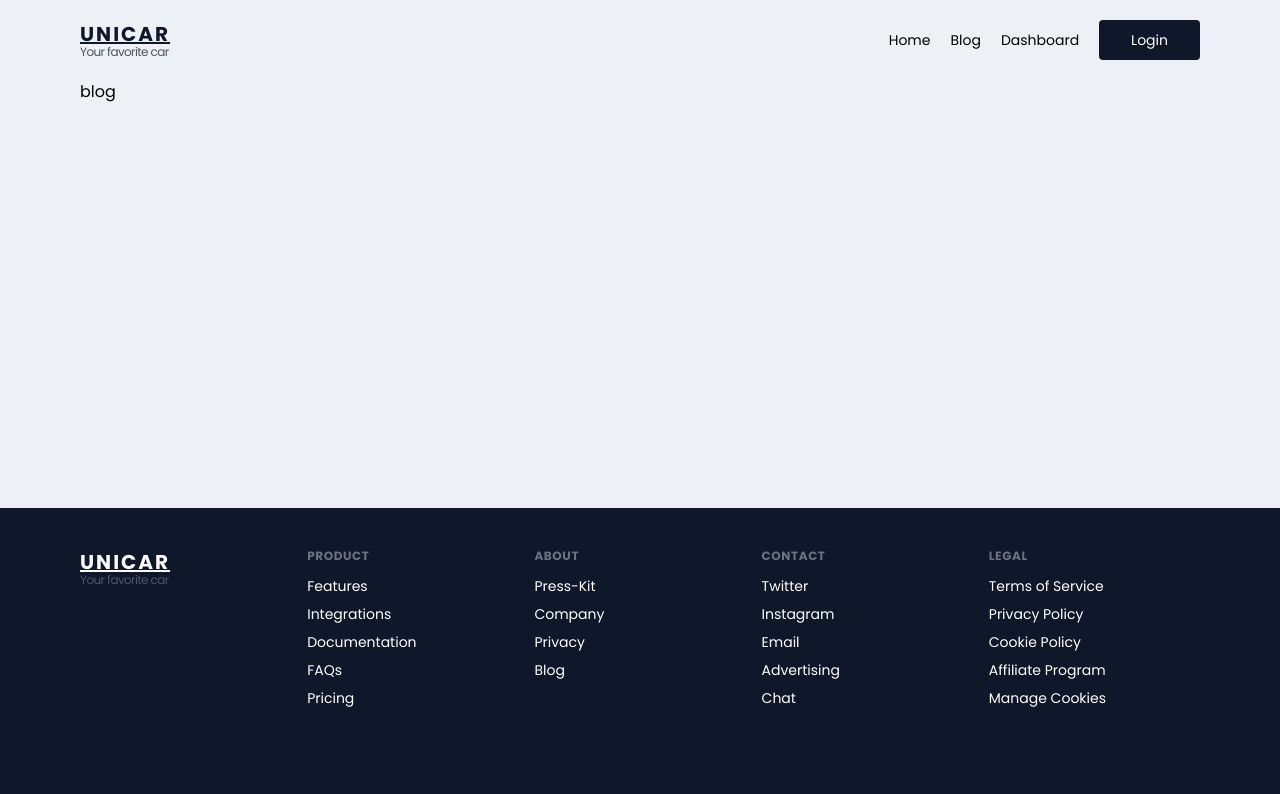
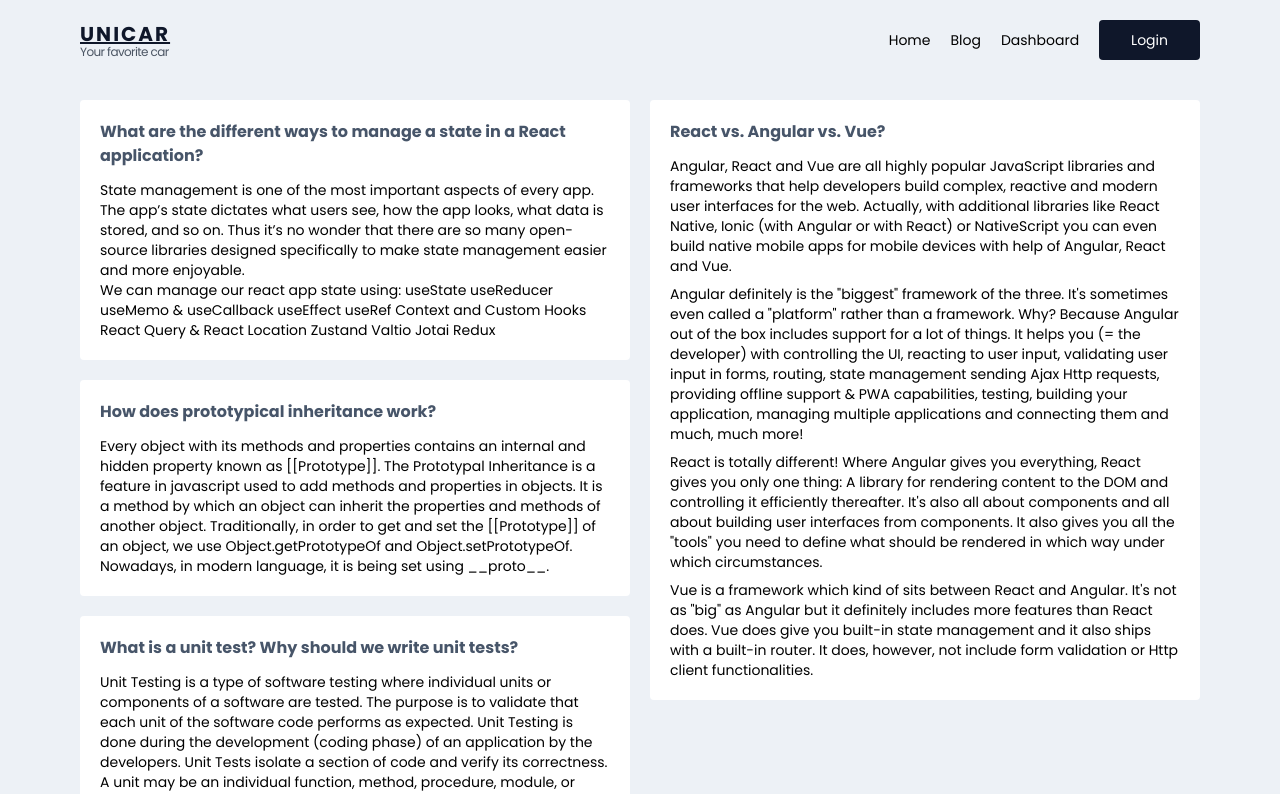
Before and after one commit to Arifulislam5577/unicar-client, a React (Create React App) app: page /blog in a window 1280 px wide. Shown: the top 794 px of the page. Built offline with nearby package versions, Linux system fonts and the light colour scheme.

Commit message:
blog and category pages added

```diff
--- a/src/index.css
+++ b/src/index.css
@@ -24,3 +24,8 @@ html,
   flex-direction: column;
   justify-content: space-between;
 }
+
+.blog {
+  grid-column: span 1;
+  grid-row: span 1;
+}
--- a/src/pages/Blog/Blog.js
+++ b/src/pages/Blog/Blog.js
@@ -2,8 +2,104 @@ import React from "react";
 
 const Blog = () => {
   return (
-    <section>
-      <div className="container">blog</div>
+    <section className="py-5">
+      <div className="container">
+        <div className="blogs grid grid-cols-1 lg:grid-cols-2 gap-5 grid-flow-row-dense">
+          <div className="lg:col-span-1 w-full flex flex-col gap-5">
+            <div className="blog bg-white p-5 rounded ">
+              <h2 className="font-bold text-slate-600 mb-3">
+                What are the different ways to manage a state in a React
+                application?
+              </h2>
+              <p className="text-sm text-gray-slate-600">
+                State management is one of the most important aspects of every
+                app. The app’s state dictates what users see, how the app looks,
+                what data is stored, and so on. Thus it’s no wonder that there
+                are so many open-source libraries designed specifically to make
+                state management easier and more enjoyable.
+              </p>
+
+              <p className="text-sm text-gray-slate-600">
+                We can manage our react app state using: useState useReducer
+                useMemo & useCallback useEffect useRef Context and Custom Hooks
+                React Query & React Location Zustand Valtio Jotai Redux
+              </p>
+            </div>
+            <div className="blog bg-white p-5 rounded ">
+              <h2 className="font-bold text-slate-600 mb-3">
+                How does prototypical inheritance work?
+              </h2>
+              <p className="text-sm text-gray-slate-600">
+                Every object with its methods and properties contains an
+                internal and hidden property known as [[Prototype]]. The
+                Prototypal Inheritance is a feature in javascript used to add
+                methods and properties in objects. It is a method by which an
+                object can inherit the properties and methods of another object.
+                Traditionally, in order to get and set the [[Prototype]] of an
+                object, we use Object.getPrototypeOf and Object.setPrototypeOf.
+                Nowadays, in modern language, it is being set using __proto__.
+              </p>
+            </div>
+            <div className="blog bg-white p-5 rounded ">
+              <h2 className="font-bold text-slate-600 mb-3">
+                What is a unit test? Why should we write unit tests?
+              </h2>
+              <p className="text-sm text-gray-slate-600">
+                Unit Testing is a type of software testing where individual
+                units or components of a software are tested. The purpose is to
+                validate that each unit of the software code performs as
+                expected. Unit Testing is done during the development (coding
+                phase) of an application by the developers. Unit Tests isolate a
+                section of code and verify its correctness. A unit may be an
+                individual function, method, procedure, module, or object.
+              </p>
+            </div>
+          </div>
+          <div className="lg:col-span-1 w-full">
+            <div className="blog bg-white p-5 rounded ">
+              <h2 className="font-bold text-slate-600 mb-3">
+                React vs. Angular vs. Vue?
+              </h2>
+              <p className="text-sm text-gray-slate-600 mb-2">
+                Angular, React and Vue are all highly popular JavaScript
+                libraries and frameworks that help developers build complex,
+                reactive and modern user interfaces for the web. Actually, with
+                additional libraries like React Native, Ionic (with Angular or
+                with React) or NativeScript you can even build native mobile
+                apps for mobile devices with help of Angular, React and Vue.
+              </p>
+
+              <p className="text-sm text-gray-slate-600 mb-2">
+                Angular definitely is the "biggest" framework of the three. It's
+                sometimes even called a "platform" rather than a framework. Why?
+                Because Angular out of the box includes support for a lot of
+                things. It helps you (= the developer) with controlling the UI,
+                reacting to user input, validating user input in forms, routing,
+                state management sending Ajax Http requests, providing offline
+                support & PWA capabilities, testing, building your application,
+                managing multiple applications and connecting them and much,
+                much more!
+              </p>
+              <p className="text-sm text-gray-slate-600 mb-2">
+                React is totally different! Where Angular gives you everything,
+                React gives you only one thing: A library for rendering content
+                to the DOM and controlling it efficiently thereafter. It's also
+                all about components and all about building user interfaces from
+                components. It also gives you all the "tools" you need to define
+                what should be rendered in which way under which circumstances.
+              </p>
+              <p className="text-sm text-gray-slate-600">
+                Vue is a framework which kind of sits between React and Angular.
+                It's not as "big" as Angular but it definitely includes more
+                features than React does. Vue does give you built-in state
+                management and it also ships with a built-in router. It does,
+                however, not include form validation or Http client
+                functionalities.
+              </p>
+            </div>
+          </div>
+        </div>
+      </div>
     </section>
   );
 };
--- a/src/pages/Category/Category.js
+++ b/src/pages/Category/Category.js
@@ -1,9 +1,97 @@
 import React from "react";
-
+import { Link } from "react-router-dom";
+import Product from "../../components/shared/Product";
 const Category = () => {
   return (
-    <section>
-      <div className="container">Category</div>
+    <section className="py-5">
+      <div className="container">
+        <div className="grid grid-cols-1 lg:grid-cols-4 gap-5 ">
+          <div className="lg:col-span-1 w-full">
+            <div className="p-5 bg-white">
+              <div className="flex items-center justify-between border-b pb-3">
+                <h1 className="text-gray-600 font-bold text-sm">
+                  Filter Product
+                </h1>
+                <button className="px-2 py-1 text-white bg-gray-700 hover:bg-red-600 text-xs rounded-full">
+                  reset
+                </button>
+              </div>
+
+              <div className="my-4 border-b pb-3">
+                <h1 className="text-gray-600 font-bold text-sm">Search</h1>
+                <fieldset className="w-full space-y-1 dark:text-gray-100">
+                  <label htmlFor="Search" className="hidden">
+                    Search
+                  </label>
+                  <div className="relative">
+                    <span className="absolute inset-y-0 left-0 flex items-center pl-2">
+                      <button
+                        type="button"
+                        title="search"
+                        className="p-1 focus:outline-none focus:ring"
+                      >
+                        <svg
+                          fill="currentColor"
+                          viewBox="0 0 512 512"
+                          className="w-4 h-4 dark:text-gray-100"
+                        >
+                          <path d="M479.6,399.716l-81.084-81.084-62.368-25.767A175.014,175.014,0,0,0,368,192c0-97.047-78.953-176-176-176S16,94.953,16,192,94.953,368,192,368a175.034,175.034,0,0,0,101.619-32.377l25.7,62.2L400.4,478.911a56,56,0,1,0,79.2-79.195ZM48,192c0-79.4,64.6-144,144-144s144,64.6,144,144S271.4,336,192,336,48,271.4,48,192ZM456.971,456.284a24.028,24.028,0,0,1-33.942,0l-76.572-76.572-23.894-57.835L380.4,345.771l76.573,76.572A24.028,24.028,0,0,1,456.971,456.284Z"></path>
+                        </svg>
+                      </button>
+                    </span>
+                    <input
+                      type="search"
+                      name="Search"
+                      placeholder="Search..."
+                      className="py-2 pl-10 text-sm rounded w-full focus:outline-none bg-gray-900 dark:text-gray-100 focus:dark:bg-gray-900 focus:dark:border-violet-400"
+                    />
+                  </div>
+                </fieldset>
+              </div>
+              <div className="my-4 border-b pb-3">
+                <h1 className="text-gray-600 font-bold text-sm">Price</h1>
+                <input
+                  id="slider"
+                  type="range"
+                  value="75"
+                  className="w-full h-2 rounded-lg cursor-pointer accent-gray-600"
+                />
+                <p className="text-xs text-gray-600">Range: $120</p>
+              </div>
+              <div className="my-4 pb-3">
+                <h1 className="text-gray-600 font-bold text-sm">Category</h1>
+                <div className="my-2">
+                  <Link
+                    to="/category/tesla"
+                    className="text-gray-600 text-xs mb-3 flex items-center"
+                  >
+                    Tesla Brand
+                  </Link>
+                  <Link
+                    to="/category/bmw"
+                    className="text-gray-600 text-xs mb-3 flex items-center"
+                  >
+                    BMW Brand
+                  </Link>
+                  <Link
+                    to="/category/nissan"
+                    className="text-gray-600 text-xs mb-3 flex items-center"
+                  >
+                    Nissan Brand
+                  </Link>
+                </div>
+              </div>
+            </div>
+          </div>
+          <div className="lg:col-span-3 w-full">
+            <div className="grid grid-cols-1  lg:grid-cols-3 gap-5">
+              <Product />
+              <Product />
+              <Product />
+            </div>
+          </div>
+        </div>
+      </div>
     </section>
   );
 };
```
